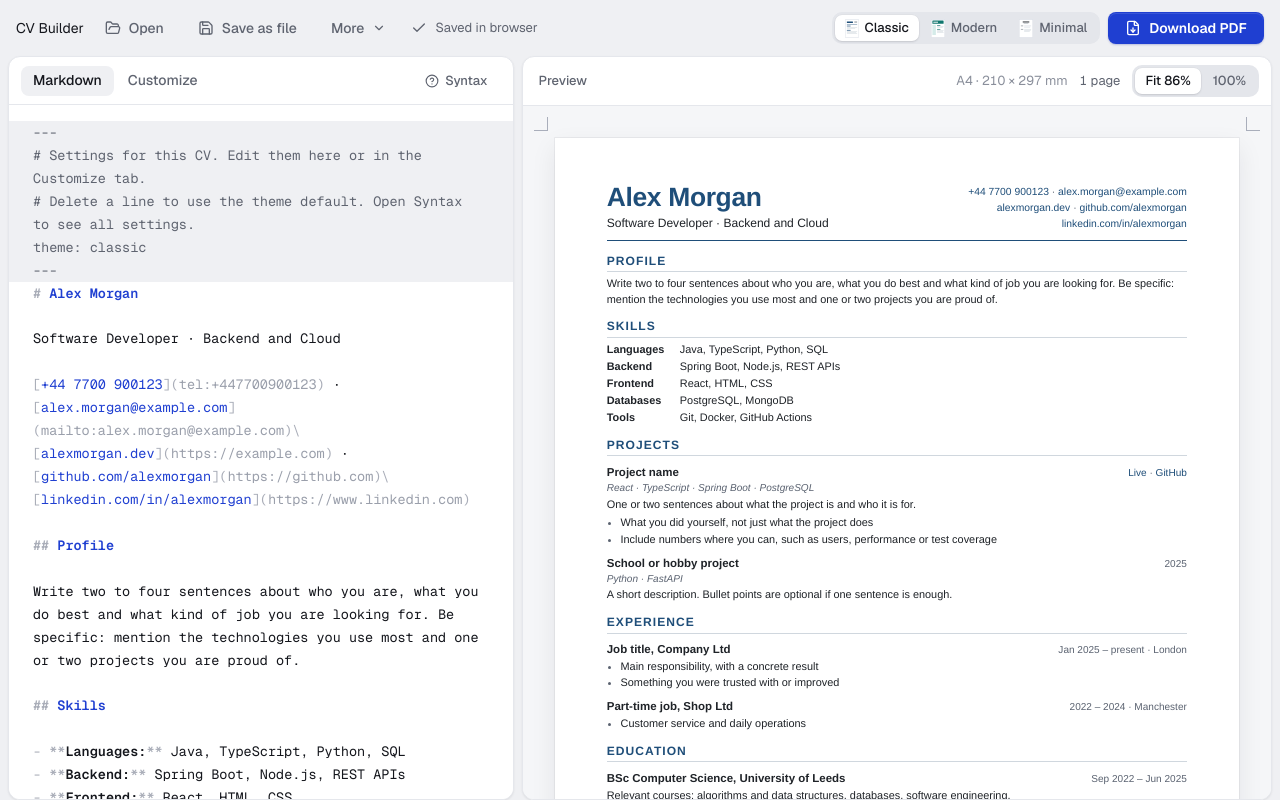
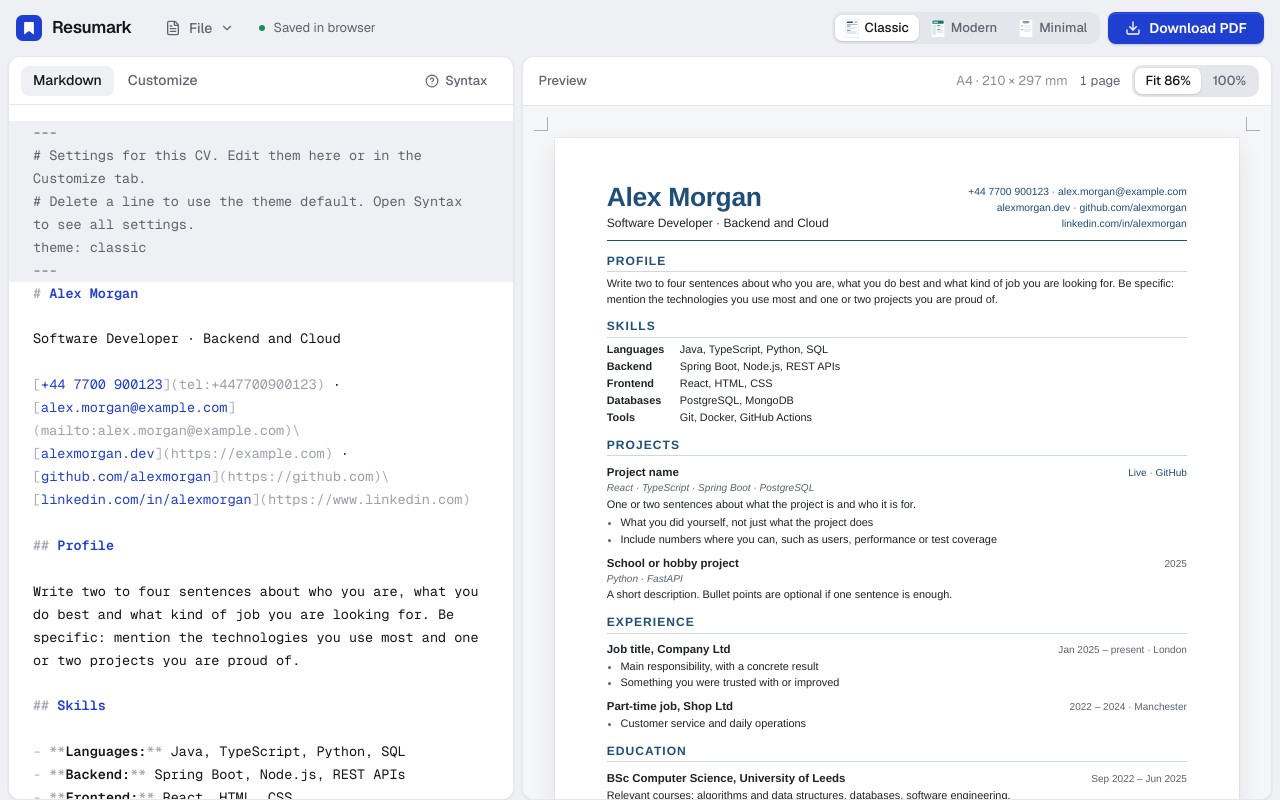
Before and after one commit to pthormodsen/CvCreator, a React (Vite) app: page / in a window 1280 px wide. Built offline with nearby package versions, Linux system fonts and the light colour scheme; what markdown-it-attrs, markdown-it-bracketed-spans, markdown-it-deflist would draw is missing.

Commit message:
Rework the toolbar: logo, File menu and one theme picker
Open, Save as .md and Reset to example move into a File menu with
Cmd/Ctrl+O and Cmd/Ctrl+S shortcuts and arrow-key navigation, so
Download PDF is the only prominent button. The theme picker now lives
only in the toolbar.

```diff
--- a/src/App.tsx
+++ b/src/App.tsx
@@ -87,7 +87,7 @@ export default function App() {
     return untouched || window.confirm(message)
   }
 
-  function handleUpload(text: string) {
+  function handleUpload(text: string, _name: string) {
     if (confirmReplace('Replace your text with the file you opened? What you have written will be lost.')) {
       updateMarkdown(text)
     }
@@ -153,7 +153,6 @@ export default function App() {
           yamlOk={cv.yamlOk}
           onSetSetting={updateSetting}
           onResetSettings={resetSettings}
-          onThemeChange={updateTheme}
           inactive={tab !== 'write'}
         />
         <SplitDivider ratio={split} onChange={setSplit} onCommit={commitSplit} />
--- a/src/components/Editor.tsx
+++ b/src/components/Editor.tsx
@@ -15,7 +15,6 @@ type EditorProps = {
   yamlOk: boolean
   onSetSetting: (path: string[], value: unknown) => void
   onResetSettings: () => void
-  onThemeChange: (id: string) => void
   inactive: boolean // skjult fane på mobil
 }
 
@@ -89,7 +88,6 @@ export function Editor(props: EditorProps) {
             yamlOk={yamlOk}
             onSet={props.onSetSetting}
             onReset={props.onResetSettings}
-            onThemeChange={props.onThemeChange}
           />
         )}
         <MarkdownEditor
--- /dev/null
+++ b/src/components/FileMenu.tsx
@@ -0,0 +1,75 @@
+import { useCallback, useRef, useState, type KeyboardEvent, type ReactNode } from 'react'
+import { ChevronDown, FileText } from 'lucide-react'
+import { useDismiss } from '../useDismiss'
+
+export type FileMenuItem =
+  | { label: string; icon: ReactNode; shortcut?: string; onSelect: () => void }
+  | 'separator'
+
+// «File»-menyen i verktøylinjen. Piltastene flytter mellom valgene, Escape lukker
+// og sender fokus tilbake til knappen.
+export function FileMenu({ items }: { items: FileMenuItem[] }) {
+  const [open, setOpen] = useState(false)
+  const ref = useRef<HTMLDivElement>(null)
+  const triggerRef = useRef<HTMLButtonElement>(null)
+
+  const close = useCallback(() => {
+    setOpen(false)
+    triggerRef.current?.focus()
+  }, [])
+  useDismiss(open, close, ref)
+
+  // Fokus på første valg når menyen åpnes (ref-callback kjører når listen dukker opp)
+  const focusFirst = useCallback((list: HTMLDivElement | null) => {
+    list?.querySelector<HTMLButtonElement>('[role="menuitem"]')?.focus()
+  }, [])
+
+  function handleKeyDown(e: KeyboardEvent<HTMLDivElement>) {
+    const buttons = [...e.currentTarget.querySelectorAll<HTMLButtonElement>('[role="menuitem"]')]
+    const index = buttons.indexOf(document.activeElement as HTMLButtonElement)
+    const move: Record<string, number> = { ArrowDown: index + 1, ArrowUp: index - 1, Home: 0, End: buttons.length - 1 }
+    if (!(e.key in move)) return
+    e.preventDefault()
+    buttons[(move[e.key] + buttons.length) % buttons.length]?.focus()
+  }
+
+  return (
+    <div className="menu" ref={ref}>
+      <button
+        ref={triggerRef}
+        className="btn btn-ghost"
+        aria-haspopup="menu"
+        aria-expanded={open}
+        aria-label="File"
+        onClick={() => setOpen(!open)}
+      >
+        <FileText size={16} aria-hidden="true" />
+        <span className="wide-only">File</span>
+        <ChevronDown size={14} aria-hidden="true" className="wide-only" />
+      </button>
+      {open && (
+        <div className="menu-list" role="menu" aria-label="File" ref={focusFirst} onKeyDown={handleKeyDown}>
+          {items.map((item, i) =>
+            item === 'separator' ? (
+              <hr key={i} className="menu-separator" />
+            ) : (
+              <button
+                key={item.label}
+                role="menuitem"
+                className="menu-item"
+                onClick={() => {
+                  setOpen(false)
+                  item.onSelect()
+                }}
+              >
+                {item.icon}
+                {item.label}
+                {item.shortcut && <kbd>{item.shortcut}</kbd>}
+              </button>
+            ),
+          )}
+        </div>
+      )}
+    </div>
+  )
+}
--- /dev/null
+++ b/src/components/Logo.tsx
@@ -0,0 +1,10 @@
+// Resumark-merket: et bokmerke (the «mark») på en blå flate.
+// Samme tegning står i public/favicon.svg.
+export function LogoMark({ className = 'brand-mark' }: { className?: string }) {
+  return (
+    <svg className={className} viewBox="0 0 32 32" aria-hidden="true">
+      <rect width="32" height="32" rx="8" fill="var(--color-accent, #1f3fd1)" />
+      <path d="M11 8.5h10a1 1 0 0 1 1 1V24l-6-4.2-6 4.2V9.5a1 1 0 0 1 1-1z" fill="#fff" />
+    </svg>
+  )
+}
--- a/src/components/MoreMenu.tsx
+++ /dev/null
@@ -1,57 +0,0 @@
-import { useCallback, useEffect, useRef, useState, type ReactNode } from 'react'
-import { ChevronDown } from 'lucide-react'
-import { useDismiss } from '../useDismiss'
-
-export type MenuItem = {
-  label: string
-  icon?: ReactNode
-  onSelect: () => void
-  className?: string // f.eks. 'narrow-only' for punkter som bare vises på mobil
-}
-
-type MoreMenuProps = {
-  items: MenuItem[]
-}
-
-// «More»-meny for handlinger som ikke skal ligge rett ved de vanlige knappene
-export function MoreMenu({ items }: MoreMenuProps) {
-  const [open, setOpen] = useState(false)
-  const ref = useRef<HTMLDivElement>(null)
-  // useCallback gir samme funksjon hver render, så useDismiss ikke kobler til lytterne på nytt
-  const close = useCallback(() => setOpen(false), [])
-  useDismiss(open, close, ref)
-
-  // Flytt fokus til første synlige punkt når menyen åpnes (noen punkter er skjult på bred skjerm)
-  useEffect(() => {
-    if (!open) return
-    const buttons = ref.current?.querySelectorAll<HTMLButtonElement>('.menu-list button') ?? []
-    ;[...buttons].find((b) => b.offsetParent !== null)?.focus()
-  }, [open])
-
-  return (
-    <div className="menu" ref={ref}>
-      <button className="btn btn-ghost" aria-haspopup="menu" aria-expanded={open} onClick={() => setOpen(!open)}>
-        More
-        <ChevronDown size={14} aria-hidden="true" />
-      </button>
-      {open && (
-        <div className="menu-list" role="menu">
-          {items.map((item) => (
-            <button
-              key={item.label}
-              role="menuitem"
-              className={`menu-item ${item.className ?? ""}`}
-              onClick={() => {
-                setOpen(false)
-                item.onSelect()
-              }}
-            >
-              {item.icon}
-              {item.label}
-            </button>
-          ))}
-        </div>
-      )}
-    </div>
-  )
-}
--- a/src/components/Toolbar.tsx
+++ b/src/components/Toolbar.tsx
@@ -1,8 +1,9 @@
-import { useCallback, useRef, useState, type ChangeEvent } from 'react'
-import { Check, FileDown, FolderOpen, RotateCcw, Save, TriangleAlert } from 'lucide-react'
+import { useCallback, useEffect, useRef, useState, type ChangeEvent } from 'react'
+import { Download, FolderOpen, RotateCcw, Save } from 'lucide-react'
 import { load, save } from '../storage'
 import { useDismiss } from '../useDismiss'
-import { MoreMenu } from './MoreMenu'
+import { FileMenu } from './FileMenu'
+import { LogoMark } from './Logo'
 import { ThemePicker } from './ThemePicker'
 
 type ToolbarProps = {
@@ -11,12 +12,15 @@ type ToolbarProps = {
   themeId: string
   saved: boolean
   onThemeChange: (id: string) => void
-  onUpload: (text: string) => void
+  onUpload: (text: string, name: string) => void
   onReset: () => void
   onPrint: () => void
+  onSaved?: (name: string) => void
 }
 
 const ICON = 16 // ikonstørrelse i px
+// ⌘ på Mac, Ctrl ellers (bare til visning i menyen)
+const MOD = typeof navigator !== 'undefined' && /Mac|iPhone|iPad/.test(navigator.platform) ? '⌘' : 'Ctrl+'
 
 export function Toolbar({
   markdown,
@@ -27,6 +31,7 @@ export function Toolbar({
   onUpload,
   onReset,
   onPrint,
+  onSaved,
 }: ToolbarProps) {
   // Referanse til den skjulte fil-inputen, så en vanlig knapp kan åpne den
   const fileInput = useRef<HTMLInputElement>(null)
@@ -38,7 +43,7 @@ export function Toolbar({
   async function handleFile(e: ChangeEvent<HTMLInputElement>) {
     const file = e.target.files?.[0]
     if (!file) return
-    onUpload(await file.text())
+    onUpload(await file.text(), file.name)
     e.target.value = '' // så samme fil kan velges på nytt
   }
 
@@ -50,7 +55,26 @@ export function Toolbar({
     link.download = `${filename}.md`
     link.click()
     URL.revokeObjectURL(url)
+    onSaved?.(`${filename}.md`)
   }
+
+  // Hurtigtaster: Cmd/Ctrl+O åpner, Cmd/Ctrl+S lagrer som fil (i stedet for nettleserens «Lagre side»)
+  const shortcuts = useRef({ open: openFilePicker, save: downloadMarkdown })
+  useEffect(() => {
+    shortcuts.current = { open: openFilePicker, save: downloadMarkdown }
+  })
+  useEffect(() => {
+    function onKeyDown(e: KeyboardEvent) {
+      if (!(e.metaKey || e.ctrlKey) || e.shiftKey || e.altKey) return
+      const key = e.key.toLowerCase()
+      if (key === 'o') shortcuts.current.open()
+      else if (key === 's') shortcuts.current.save()
+      else return
+      e.preventDefault()
+    }
+    document.addEventListener('keydown', onKeyDown)
+    return () => document.removeEventListener('keydown', onKeyDown)
+  }, [])
 
   // Første gang: forklar at PDF lages via utskriftsdialogen før vi åpner den.
   // (Chromes dialog dekker hele siden, så hintet må vises før, ikke samtidig.)
@@ -72,9 +96,11 @@ export function Toolbar({
 
   return (
     <header className="toolbar">
-      {/* Venstre: filhandlinger og lagringsstatus. På mobil ligger filhandlingene i «More». */}
-      <div className="toolbar-group">
-        <span className="toolbar-title wide-only">CV Builder</span>
+      <a className="brand" href="/" aria-label="Resumark home">
+        <LogoMark />
+        <span className="brand-name">Resumark</span>
+      </a>
+
       <input
         ref={fileInput}
         type="file"
@@ -82,56 +108,35 @@ export function Toolbar({
         onChange={handleFile}
         hidden
       />
-        <button className="btn btn-ghost wide-only" onClick={openFilePicker}>
-          <FolderOpen size={ICON} aria-hidden="true" />
-          Open
-        </button>
-        <button className="btn btn-ghost wide-only" onClick={downloadMarkdown}>
-          <Save size={ICON} aria-hidden="true" />
-          Save as file
-        </button>
-        <MoreMenu
+      <FileMenu
         items={[
-            {
-              label: 'Open',
-              icon: <FolderOpen size={ICON} aria-hidden="true" />,
-              onSelect: openFilePicker,
-              className: 'narrow-only',
-            },
-            {
-              label: 'Save as file',
-              icon: <Save size={ICON} aria-hidden="true" />,
-              onSelect: downloadMarkdown,
-              className: 'narrow-only',
-            },
-            {
-              label: 'Reset to example',
-              icon: <RotateCcw size={ICON} aria-hidden="true" />,
-              onSelect: onReset,
-            },
+          { label: 'Open file…', icon: <FolderOpen size={ICON} aria-hidden="true" />, shortcut: `${MOD}O`, onSelect: openFilePicker },
+          { label: 'Save as .md', icon: <Save size={ICON} aria-hidden="true" />, shortcut: `${MOD}S`, onSelect: downloadMarkdown },
+          'separator',
+          { label: 'Reset to example', icon: <RotateCcw size={ICON} aria-hidden="true" />, onSelect: onReset },
         ]}
       />
+
       <span
-          className={saved ? 'save-status' : 'save-status save-status-error'}
+        className={saved ? 'save-status wide-only' : 'save-status save-status-error'}
         role="status"
         title={
           saved
             ? 'Your text and theme are saved automatically in this browser.'
-              : 'Your browser does not allow saving (for example in private mode). Use “Save as file” to keep your text.'
+            : 'Your browser does not allow saving (for example in private mode). Use File → Save as .md to keep your text.'
         }
       >
-          {saved ? <Check size={ICON} aria-hidden="true" /> : <TriangleAlert size={ICON} aria-hidden="true" />}
+        <span className="save-dot" aria-hidden="true" />
         <span className="save-text">{saved ? 'Saved in browser' : 'Not saved'}</span>
       </span>
-      </div>
 
-      {/* Høyre: utseende og hovedhandlingen */}
-      <div className="toolbar-group">
+      <span className="toolbar-spacer" />
+
       <ThemePicker name="toolbar-theme" themeId={themeId} onChange={onThemeChange} />
 
       <div className="pdf-action" ref={pdfRef}>
         <button className="btn btn-primary" onClick={handlePdfClick}>
-            <FileDown size={ICON} aria-hidden="true" />
+          <Download size={ICON} aria-hidden="true" />
           <span>
             <span className="wide-only">Download </span>PDF
           </span>
@@ -139,19 +144,20 @@ export function Toolbar({
         {showPdfHint && (
           <div className="popover" role="dialog" aria-label="How to save the PDF">
             <p>
-                The PDF is made with your browser’s print dialog. Choose <strong>Save as PDF</strong>{' '}
-                as the destination.
+              The PDF is made with your browser’s print dialog. Choose <strong>Save as PDF</strong> as the
+              destination.
             </p>
             <div className="popover-actions">
-                <button className="btn btn-secondary" onClick={closePdfHint}>Cancel</button>
-                <button className="btn btn-primary" autoFocus onClick={confirmPdf}>
+              <button className="btn btn-secondary btn-sm" onClick={closePdfHint}>
+                Cancel
+              </button>
+              <button className="btn btn-primary btn-sm" autoFocus onClick={confirmPdf}>
                 Open print dialog
               </button>
             </div>
           </div>
         )}
       </div>
-      </div>
     </header>
   )
 }
--- a/src/index.css
+++ b/src/index.css
@@ -181,8 +181,6 @@ a { color: var(--color-accent-text); }
   flex-shrink: 0;
 }
 .toolbar-spacer { flex: 1; }
-.toolbar-group { display: flex; align-items: center; gap: var(--space-2); }
-.toolbar { justify-content: space-between; }
 
 .brand {
   display: inline-flex;
```
Also changed, not shown: src/components/CustomizePanel.tsx (+0 -7 lines). Lines whose indentation alone changed are shown as unchanged.
